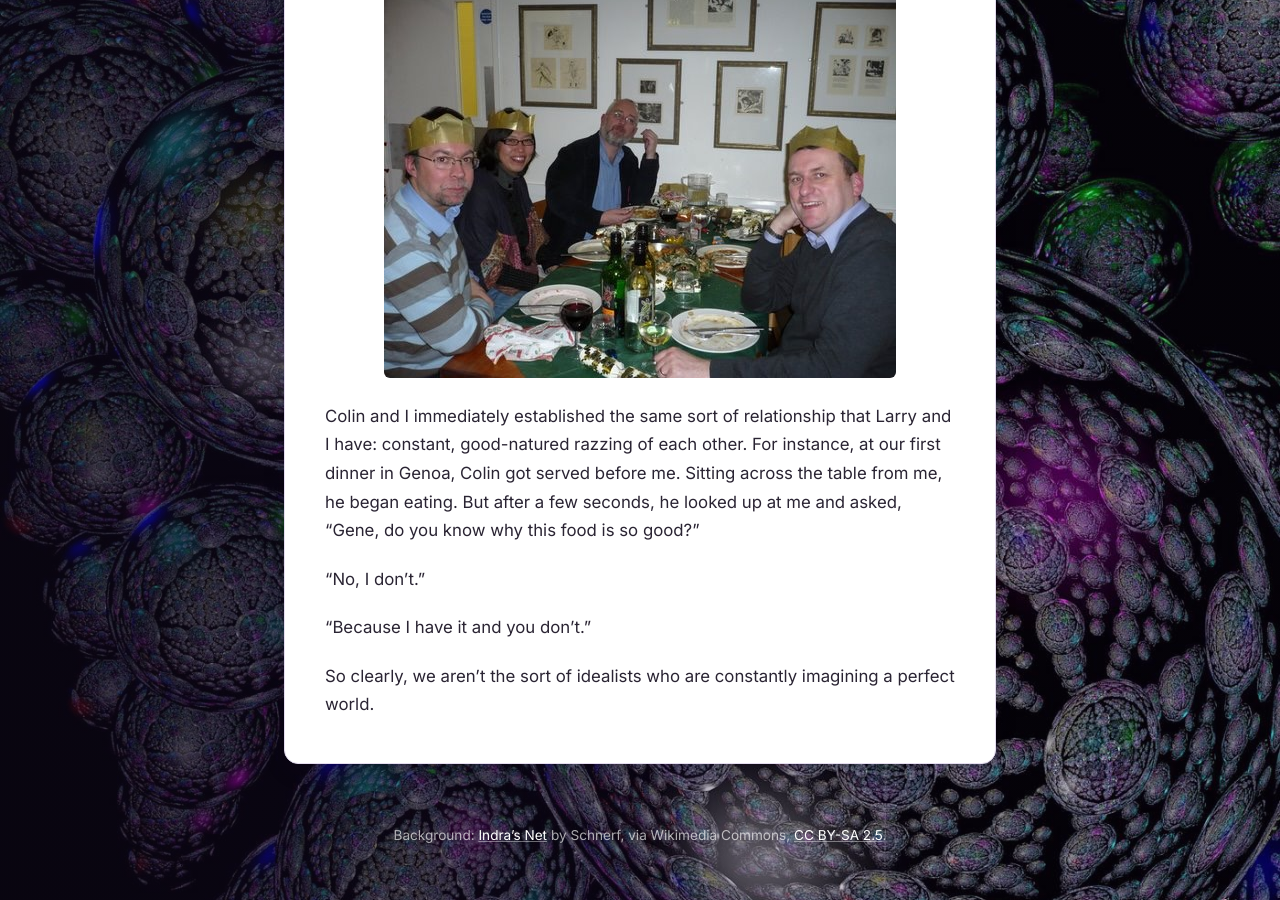
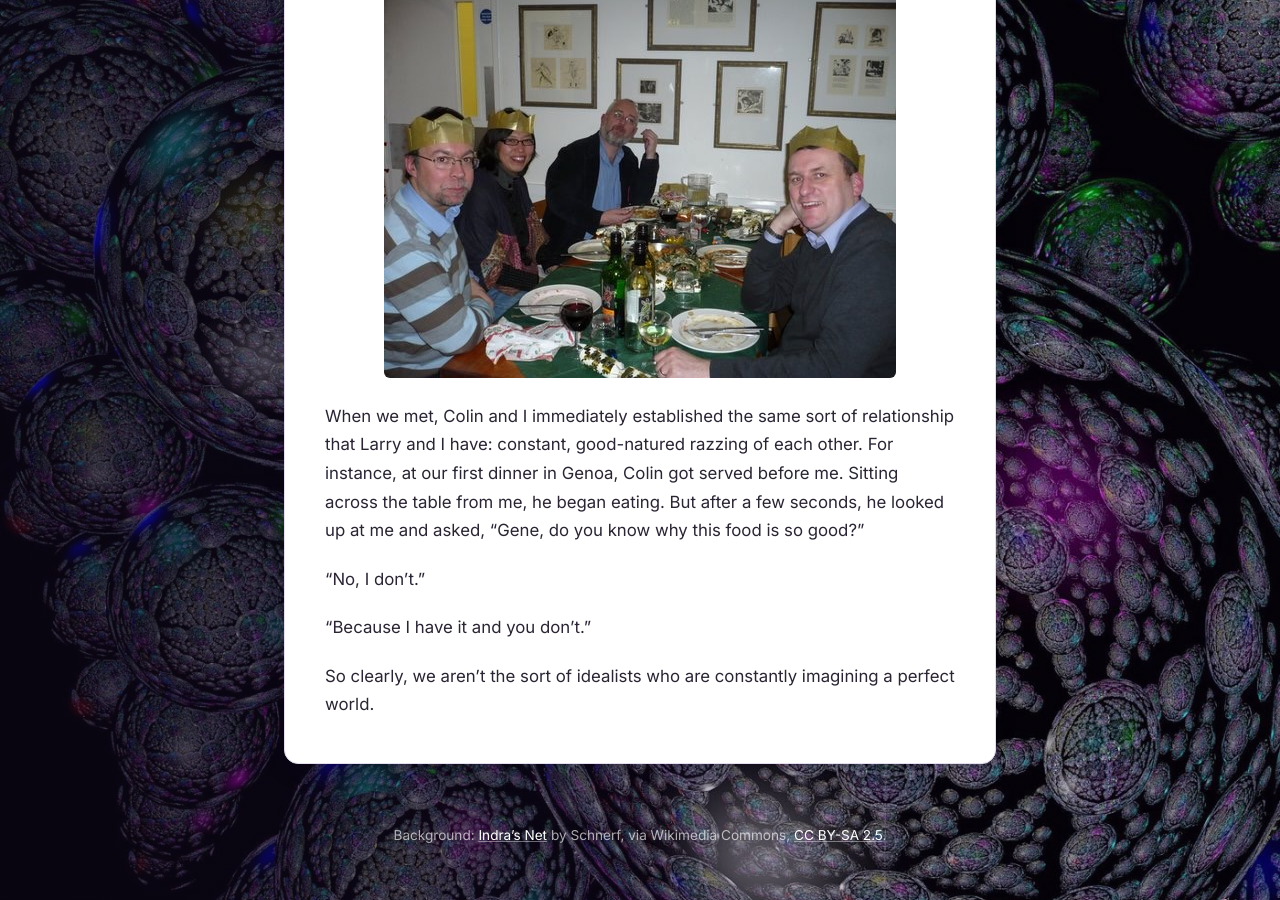
Before and after one commit to gcallah/gcallah.github.io, a Jekyll site: the page built from _posts/2026-11-20-The-British-Idealists.md, in a window 1280 px wide and 900 px high, scrolled down 3396 px. Built offline with Jekyll 4.4.1, drawn with Linux system fonts in a browser that asks for light colours; our own code applies the rules of GitHub Pages for plain Markdown files.

Commit message:
Add 'When we met' to Colin paragraph
Co-Authored-By: Claude Opus 5.5 <noreply@anthropic.com>

```diff
--- a/_posts/2026-11-20-The-British-Idealists.md
+++ b/_posts/2026-11-20-The-British-Idealists.md
@@ -54,11 +54,11 @@ did not.
 
 ![British idealists](/graphics/BritishIdealists.jpg)
 
-Colin and I immediately established the same sort of relationship that Larry
-and I have: constant, good-natured razzing of each other. For instance, at our
-first dinner in Genoa, Colin got served before me. Sitting across the table
-from me, he began eating. But after a few seconds, he looked up at me and
-asked, "Gene, do you know why this food is so good?"
+When we met, Colin and I immediately established the same sort of relationship
+that Larry and I have: constant, good-natured razzing of each other. For
+instance, at our first dinner in Genoa, Colin got served before me. Sitting
+across the table from me, he began eating. But after a few seconds, he looked
+up at me and asked, "Gene, do you know why this food is so good?"
 
 "No, I don't."
 
```
